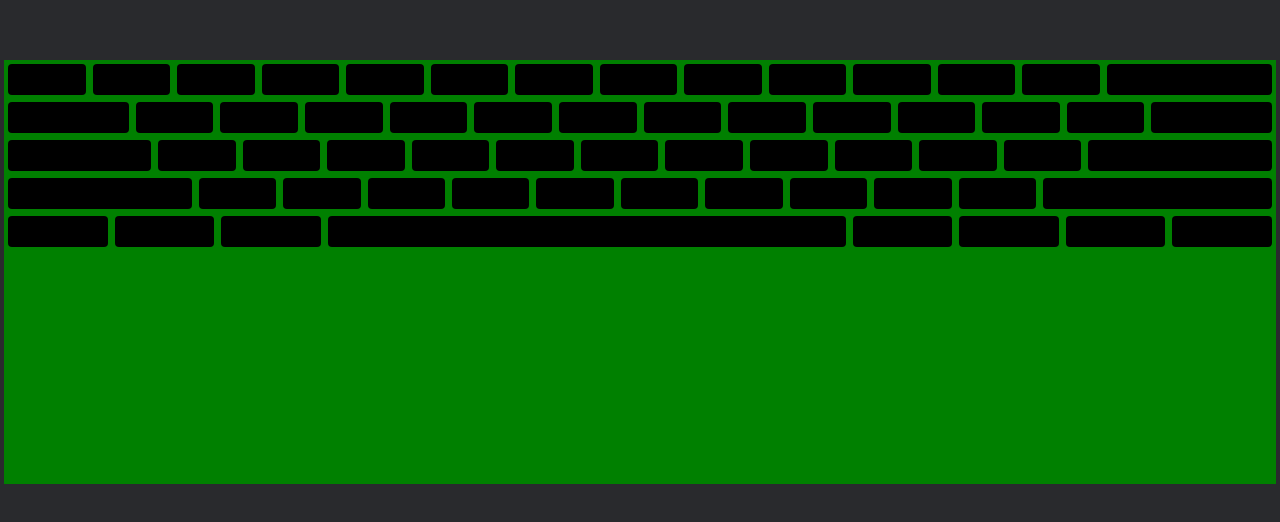
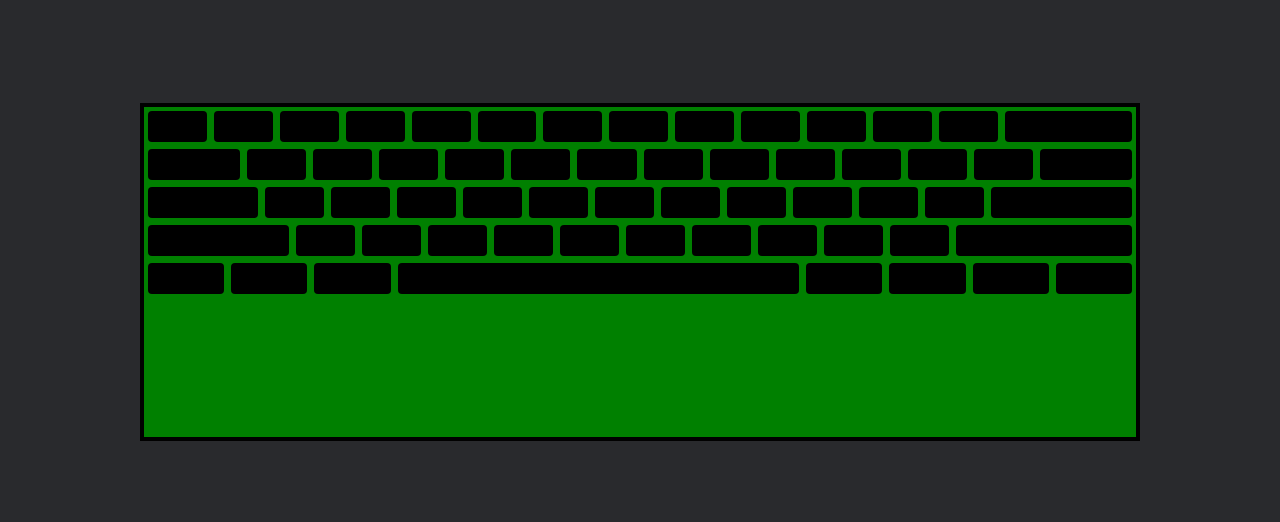
Before and after one commit to leoelicos/typr, a React (Create React App) app: page / in a window 1280 px wide. Shown: the part 128-650 px from the top of the page. Built offline with nearby package versions, Linux system fonts and the light colour scheme.

Commit message:
Update keyboard color. Add max-width

```diff
--- a/src/components/Keyboard/keyboard.scss
+++ b/src/components/Keyboard/keyboard.scss
@@ -1,7 +1,8 @@
 .keyboard {
-  background-color: transparent;
+  background-color: black;
 
   width: 100%;
+  max-width: 1000px;
   height: fit-content;
 
   padding: 4px;
```
